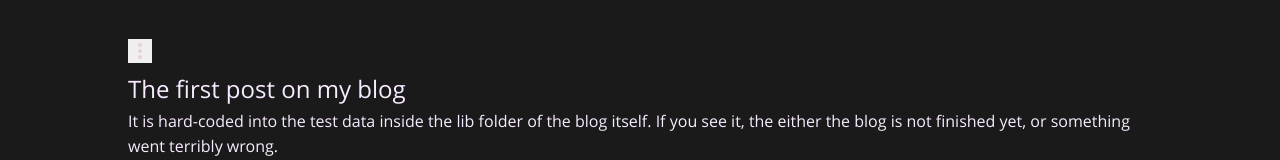
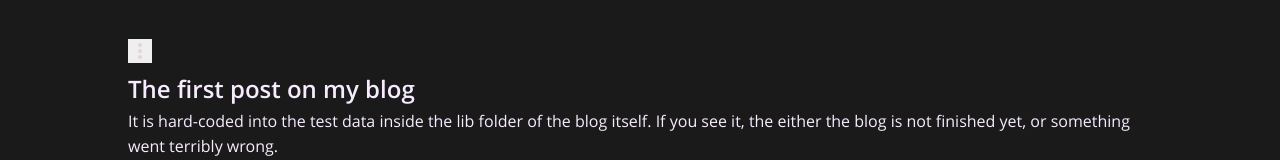
Before and after one commit to c0dehamster/futurevoid-blog, a SvelteKit app: page / in a window 1280 px wide. Shown: the part 211-371 px from the top of the page. Built offline with nearby package versions, Linux system fonts and the light colour scheme.

Commit message:
Add bold font support

```diff
--- a/src/routes/style.css
+++ b/src/routes/style.css
@@ -1,8 +1,16 @@
 @font-face {
-    font-family: "open_sansregular";
+    font-family: "open_sans";
     src: url("/open-sans/opensans-regular-webfont.woff2") format("woff2"),
         url("/open-sans/opensans-regular-webfont.woff") format("woff");
     font-weight: normal;
+    font-style: normal;
+}
+
+@font-face {
+    font-family: "open_sans";
+    src: url("/open-sans/opensans-semibold-webfont.woff2") format("woff2"),
+        url("/open-sans/opensans-semibold-webfont.woff") format("woff");
+    font-weight: bold;
     font-style: normal;
 }
 
@@ -119,15 +127,9 @@ select {
 }
 
 body {
-    font-family: "open_sansregular";
+    font-family: "open_sans";
 
     color: var(--color-neutral-100);
-}
-
-h1,
-h2,
-h3 {
-    font-weight: normal;
 }
 
 ul,
```
